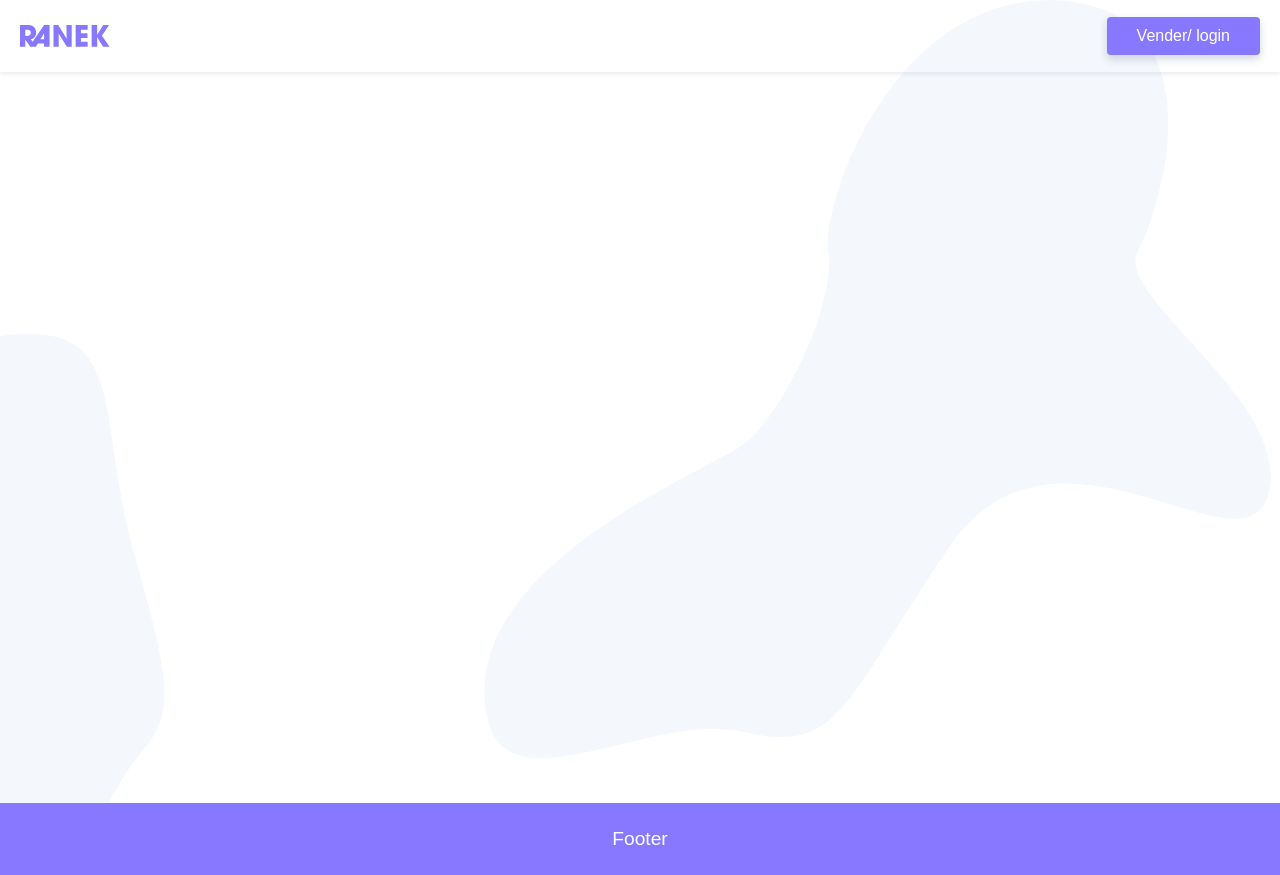
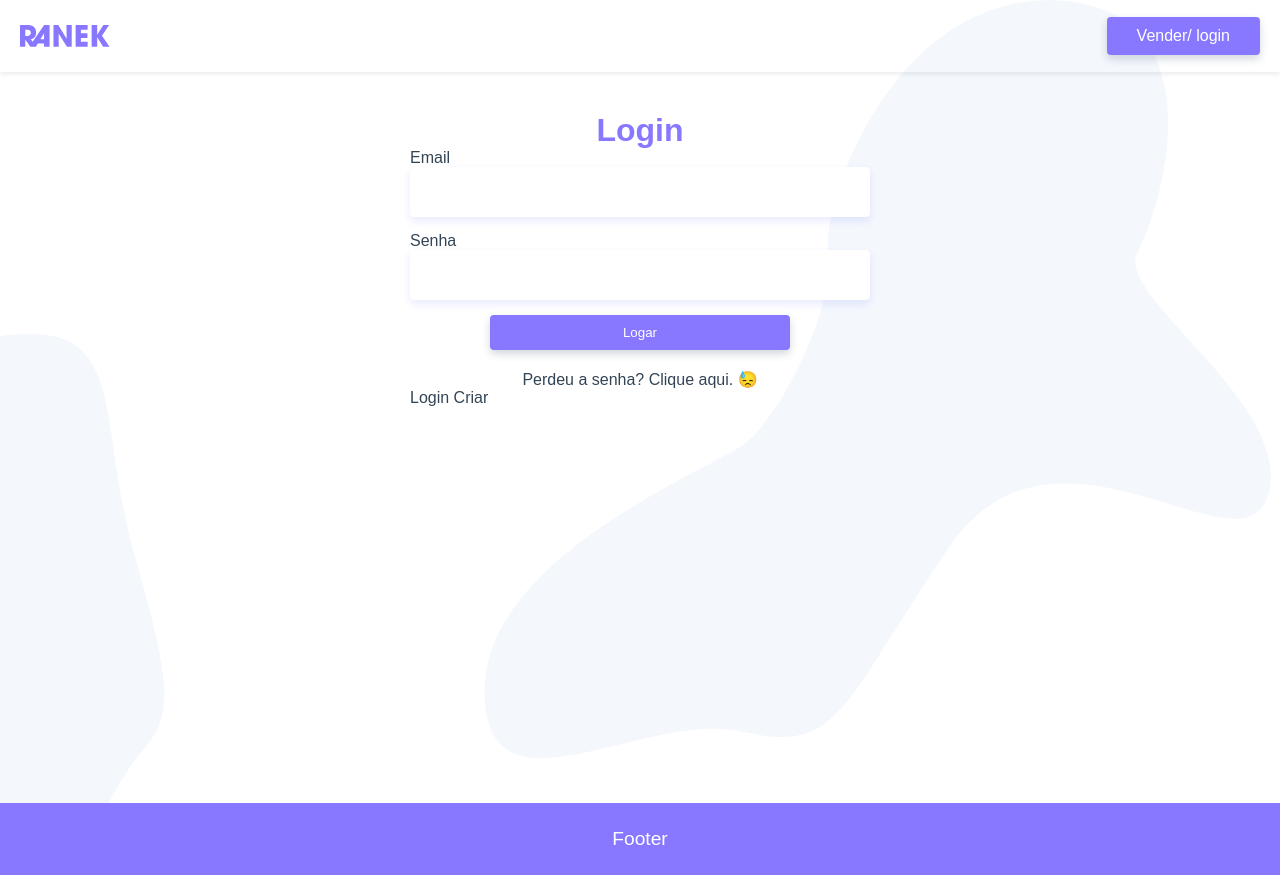
Before and after one commit to WellingtonDS/Marketplace, a Vue app: page /login in a window 1280 px wide. Built offline with nearby package versions, Linux system fonts and the light colour scheme.

Commit message:
criacao da tela de login

```diff
--- a/src/App.vue
+++ b/src/App.vue
@@ -2,7 +2,9 @@
   <div id="app">
     <Header/>
     <main id="main">
-      <router-view/>
+      <transition mode="out-in">
+        <router-view/>
+      </transition>
     </main>
     <Footer/>
   </div>
@@ -14,6 +16,6 @@
 </script>
 
 <style lang="scss">
-@import './App.scss'
+@import './App.scss';
 
 </style>
--- /dev/null
+++ b/src/components/login/Login.scss
@@ -0,0 +1,2 @@
+@import '../../styles/colors.scss';
+@import '../../styles/variables.scss';
--- /dev/null
+++ b/src/components/login/Login.vue
@@ -0,0 +1,13 @@
+<template>
+    <p>Login Criar</p>
+  </template>
+
+  <script lang="js">
+ import LoginComponent from './LoginComponents'
+ export default LoginComponent
+  </script>
+
+  <style lang="scss" scoped>
+  @import './Login.scss';
+
+  </style>
--- /dev/null
+++ b/src/components/login/LoginComponents.js
@@ -0,0 +1,3 @@
+export default {
+    name: "CreateLogin"
+  };
--- a/src/router/index.js
+++ b/src/router/index.js
@@ -2,6 +2,7 @@
 import VueRouter from 'vue-router';
 import HomeView from '../views/HomeView.vue';
 import ProductView from '../views/ProductView.vue';
+import LoginView from '../views/Login.vue';
 
 Vue.use(VueRouter)
 
@@ -20,6 +21,11 @@
       name: 'product',
       component: ProductView,
       props: true
+    },
+    {
+      path: "/login",
+      name: "login",
+      component: LoginView
     }
   ],
   scrollBehavior() {
--- /dev/null
+++ b/src/views/Login.vue
@@ -0,0 +1,77 @@
+<template>
+    <section class="login">
+      <h1>Login</h1>
+      <form>
+        <label for="email">Email</label>
+        <input type="email" name="email" id="email" v-model="login.email">
+        <label for="password">Senha</label>
+        <input type="password" name="password" id="password" v-model="login.senha">
+        <button class="btn" @click.prevent="logar">Logar</button>
+      </form>
+      <p class="perdeu">
+        <a href="/" target="_blank">Perdeu a senha? Clique aqui. 😓</a>
+      </p>
+      <CreateLogin/>
+    </section>
+  </template>
+
+  <script lang="js">
+  import CreateLogin from "@/components/login/Login.vue";
+
+  export default {
+    name: "LoginView",
+    components: {
+      CreateLogin
+    },
+
+    data() {
+      return {
+        login: {
+          email: "",
+          password: ""
+        }
+      };
+    },
+
+    methods: {
+      logar() {}
+    }
+  };
+  </script>
+
+  <style lang="scss" scoped>
+  .login {
+    max-width: 500px;
+    margin: 0 auto;
+    padding: 0 20px;
+  }
+
+  h1 {
+    text-align: center;
+    font-size: 2rem;
+    margin-top: 40px;
+    color: #87f;
+  }
+
+  form {
+    display: grid;
+  }
+
+  .btn {
+    width: 100%;
+    max-width: 300px;
+    margin-left: auto;
+    margin-right: auto;
+  }
+
+  .perdeu {
+    text-align: center;
+    margin: 20px auto 0 auto;
+  }
+
+  .perdeu a:hover {
+    color: #87f;
+    text-decoration: underline;
+    text-decoration: none;
+  }
+  </style>
```
